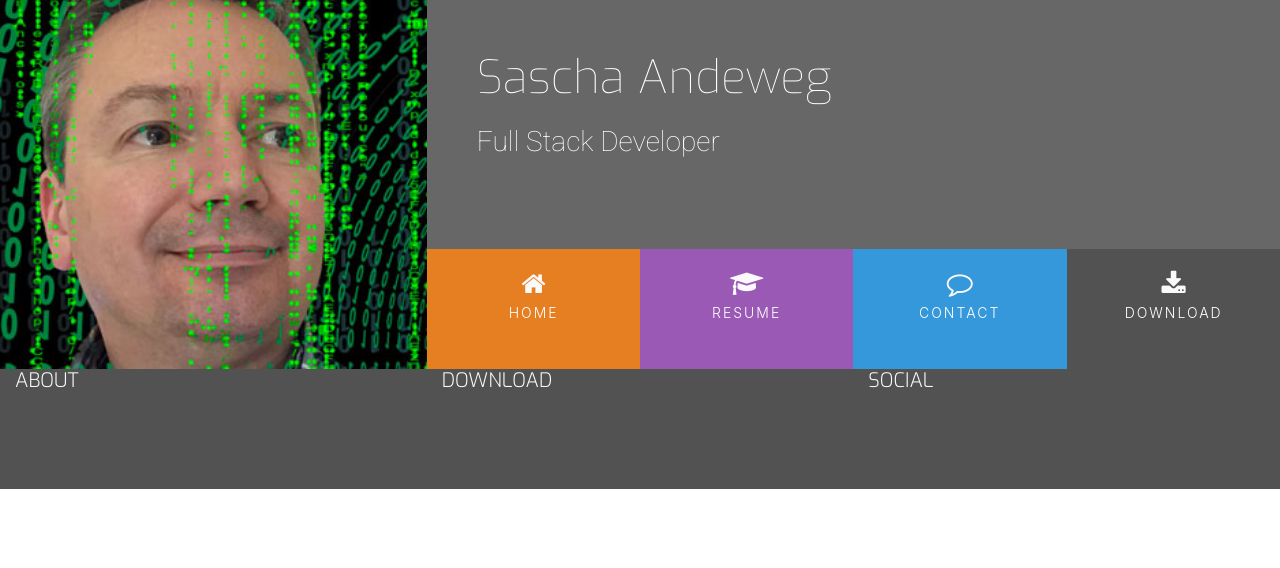
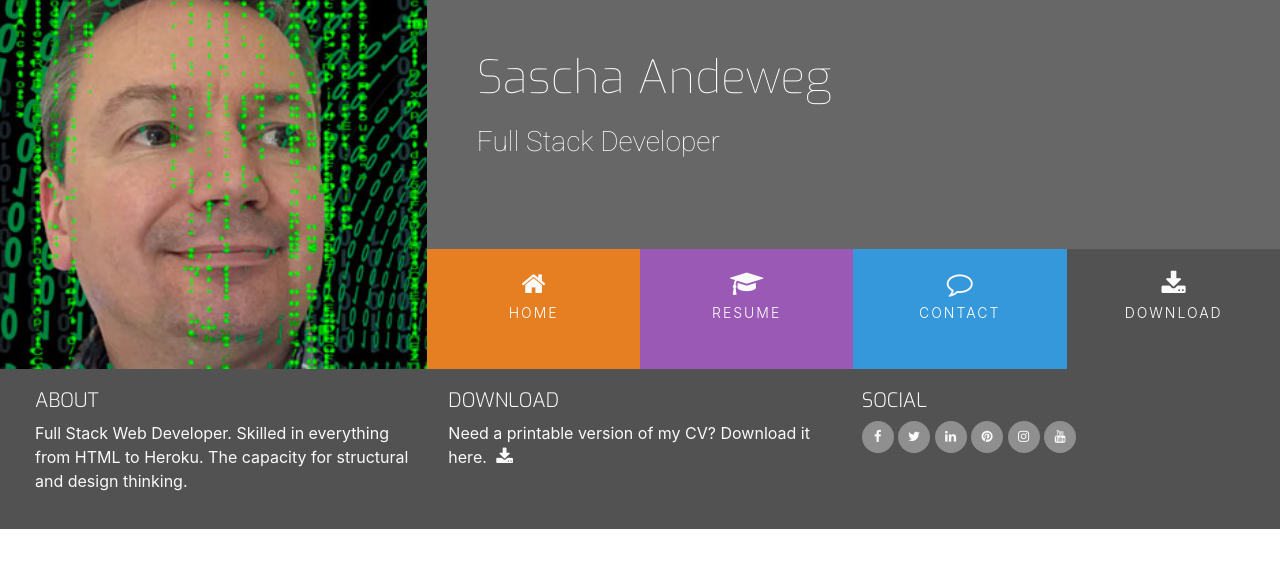
Before and after one commit to Andeweg01/UCD_resume, a plain HTML site: page index.html in a window 1280 px wide. Drawn offline with nearby package versions, Linux system fonts and the light colour scheme.

Commit message:
commit header and footer complete

```diff
--- a/assets/css/style.css
+++ b/assets/css/style.css
@@ -36,6 +36,10 @@ h4 {
     font-family: "Exo", sans-serif;
     font-weight: 300;
     color: #fafafa;
+}
+
+.inline-block {
+    display: inline-block;
 }
 
 /*-------------------------------Heading */
@@ -137,3 +141,46 @@ footer {
     color: #fafafa;
     min-height: 120px;
 }
+
+.cv-pdf i {
+    font-size: 18px;
+    color: #fafafa;
+    text-align: center;
+    padding-left: 5px;
+    transition: all 0.35s ease-in-out;
+    -moz-transition: all 0.35s ease-in-out;
+    -webkit-transition: all 0.35s ease-in-out;
+    -o-transition: all 0.35s ease-in-out;
+}
+
+.cv-pdf i:hover {
+    color: #e84610;
+}
+
+.social-links {
+    padding-bottom: 15px;
+}
+
+.social-links li a i {
+    width: 32px;
+    height: 32px;
+    padding: 12px 0;
+    border-radius: 50%;
+    font-size: 13px;
+    line-height: 7px;
+    text-align: center;
+    color: #fafafa;
+    background: #8f8f8f;
+        transition: all 0.35s ease-in-out;
+    -moz-transition: all 0.35s ease-in-out;
+    -webkit-transition: all 0.35s ease-in-out;
+    -o-transition: all 0.35s ease-in-out;
+}
+
+.social-links li a i:hover {
+    background: #e84610;
+}
+
+#footer-details {
+    padding: 20px;
+}
--- a/index.html
+++ b/index.html
@@ -50,15 +50,60 @@
 	</section>
 
     <footer class="container-fluid">
-        <div class="row">
+        <div id="footer-details" class="row">
         <div class="col-sm-4">
             <h5 class="uppercase general-sub">About</h5>
+            <p class="inline-block">
+                Full Stack Web Developer. Skilled in everything from HTML to Heroku. The capacity for structural and design thinking.
+            </p>
         </div>
         <div class="col-sm-4">
             <h5 class="uppercase general-sub">Download</h5>
+            <p class="inline-block">
+                Need a printable version of my CV? Download it here.
+                <a href="#" target="_blank" class="cv-pdf"><i class="fa fa-download" aria-hidden="true"></i> <span class="sr-only">Download</span></a>
+            </p>
         </div>
         <div class="col-sm-4">
             <h5 class="uppercase general-sub">Social</h5>
+            <ul class="list-inline social-links">
+                <li class="list-inline-item">
+                <a target="_blank" href="#">
+                    <i class="fa fa-facebook" aria-hidden="true"></i>
+                    <span class="sr-only">Facebook</span>
+                </a>
+                </li>
+                <li class="list-inline-item">
+                <a target="_blank" href="#">
+                    <i class="fa fa-twitter" aria-hidden="true"></i>
+                    <span class="sr-only">Twitter</span>
+                </a>
+                </li>
+                <li class="list-inline-item">
+                <a target="_blank" href="#">
+                    <i class="fa fa-linkedin" aria-hidden="true"></i>
+                    <span class="sr-only">LinkedIn</span>
+                </a>
+                </li>
+                <li class="list-inline-item">
+                <a target="_blank" href="#">
+                    <i class="fa fa-pinterest" aria-hidden="true"></i>
+                    <span class="sr-only">Pinterest</span>
+                </a>
+                </li>
+                <li class="list-inline-item">
+                <a target="_blank" href="#">
+                    <i class="fa fa-instagram" aria-hidden="true"></i>
+                    <span class="sr-only">Instagram</span>
+                </a>
+                </li>
+                <li class="list-inline-item">
+                <a target="_blank" href="#">
+                    <i class="fa fa-youtube" aria-hidden="true"></i>
+                    <span class="sr-only">YouTube</span>
+                </a>
+                </li>
+            </ul>
         </div>
         </div>
     </footer>
```
